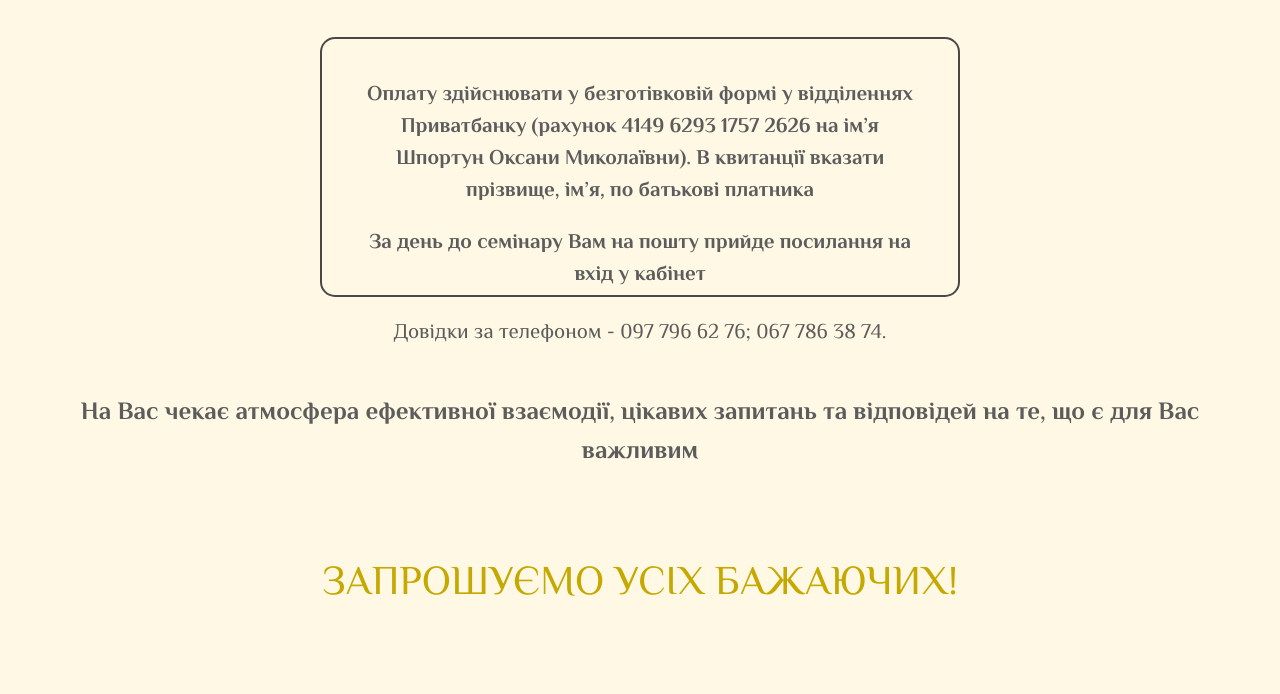
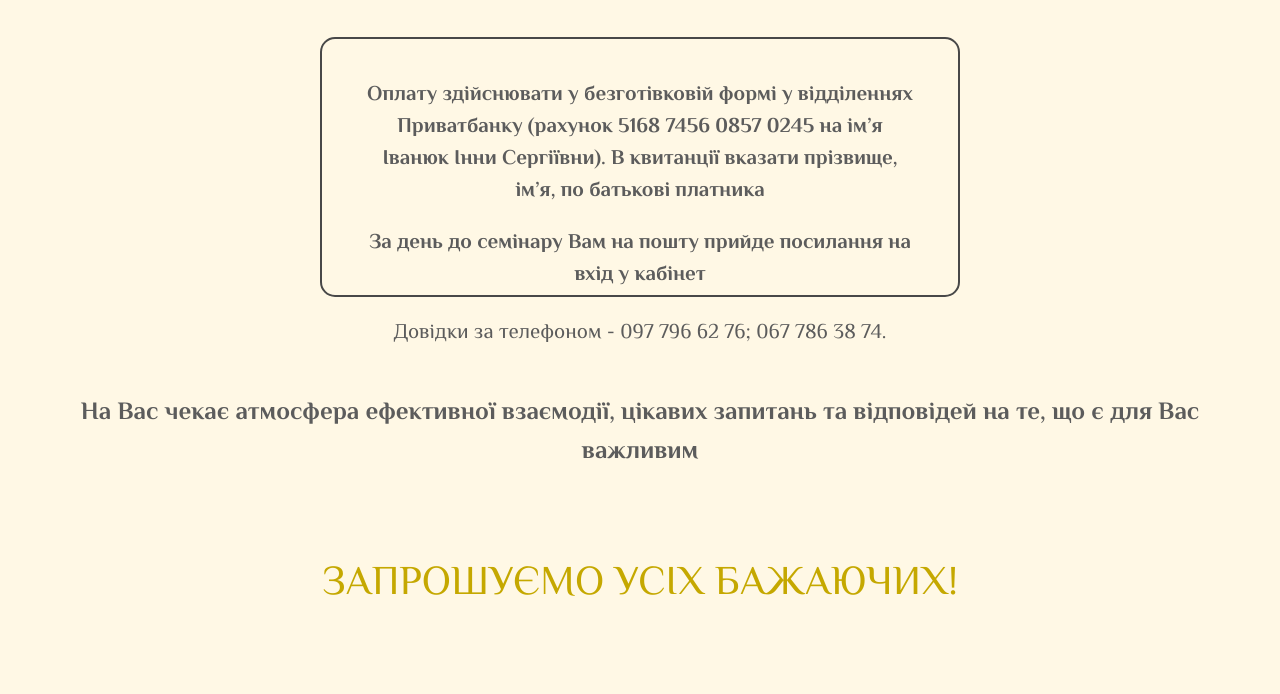
Before and after one commit to ASokolvak/FIdes, a plain HTML site: page news.html in a window 1280 px wide. Shown: the part 2711-3405 px from the top of the page. Drawn offline with nearby package versions, Linux system fonts and the light colour scheme.

Commit message:
Add files via upload

```diff
--- a/news.html
+++ b/news.html
@@ -165,8 +165,7 @@
               </a>
               <div class="blog__content-info-inner-block">
                 <div class="blog__content-info-inner-text1">Оплату здійснювати у безготівковій формі у відділеннях
-                  Приватбанку (рахунок 4149 6293 1757 2626 на ім’я Шпортун Оксани
-                  Миколаївни). В квитанції вказати прізвище, ім’я, по батькові платника</div>
+                  Приватбанку (рахунок 5168 7456 0857 0245 на ім’я Іванюк Інни Сергіївни). В квитанції вказати прізвище, ім’я, по батькові платника</div>
 
 
                 <div class="blog__content-info-inner-text1">За день до семінару Вам на пошту прийде посилання на вхід у
```
